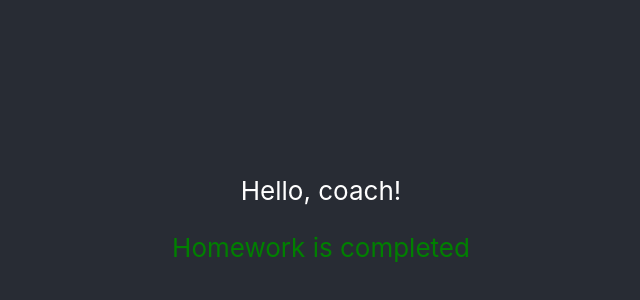
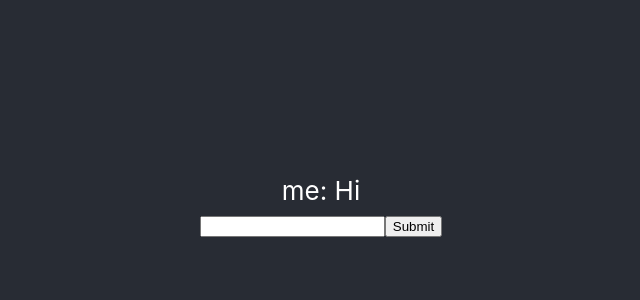
Before and after one commit to VictoriyaB/React-Geekbrains, a React (Create React App) app: page / in a window 1280 px wide. Shown: the part 194-494 px from the top of the page, without its empty margins (319-959 px from the left). Built offline with nearby package versions, Linux system fonts and the light colour scheme.

Commit message:
Частично выполнено. Нужно фиксить

```diff
--- a/src/App.js
+++ b/src/App.js
@@ -1,14 +1,24 @@
 import './App.css';
-import Message from './Components/Message/Message';
+import { useCallback, useState } from 'react';
+import { MessageForm } from './Components/Message/MessageForm';
+import {Message} from './Components/Message/Message';
 
 function App() {
+  const [messageList, setMessageList] = useState([{author: 'me', text: 'Hi', id: 123}]);
+
+  const handleSendMessage = useCallback((newMessage) => {
+    setMessageList([...messageList, newMessage]);
+  }, [messageList]);
+
+  const renderMessageList = useCallback((mess) =>(
+    <Message text={mess.text} author={mess.author} key={mess.id}/>
+  ), []);
+
   return (
     <div className="App">
       <header className="App-header">
-        <p>
-          Hello, coach!
-        </p>
-        <Message message="Homework is completed" />
+         {messageList.map(renderMessageList)}
+         <MessageForm  onSendMessage={handleSendMessage}/>
       </header>
     </div>
   );
--- a/src/Components/Message/Message.js
+++ b/src/Components/Message/Message.js
@@ -1,7 +1,7 @@
-import './message.css'
+import React from "react";
 
-function Message ({ message }) {
-    return <span className="message">{message}</span>
-}
-
-export default Message;
+export const Message = ({ text, author }) => (
+    <div>
+        {author}: {text}
+    </div>
+);
--- /dev/null
+++ b/src/Components/Message/MessageForm.js
@@ -0,0 +1,27 @@
+import './messageForm.css';
+import React, { useState } from "react";
+
+export const MessageForm = ({ onSendMessage }) => {
+    const [value, setvalue] = useState('');
+
+    const handleChange = (event) =>
+        setvalue(event.target.value);
+
+    const handleSubmit = (event) => {
+        event.preventDefolt();
+        onSendMessage({
+            author: 'Me',
+            text: value,
+            id: Date.now()
+        });
+        setvalue('');
+    }
+
+    return (
+        <form onSubmit={handleSubmit}>
+            <input type="text" value={value} onChange={handleChange}/>
+            <input type="submit"/>
+        </form>
+    )
+
+}
```
Also changed, not shown: src/Components/Message/messageForm.css (renamed from src/Components/Message/message.css).
